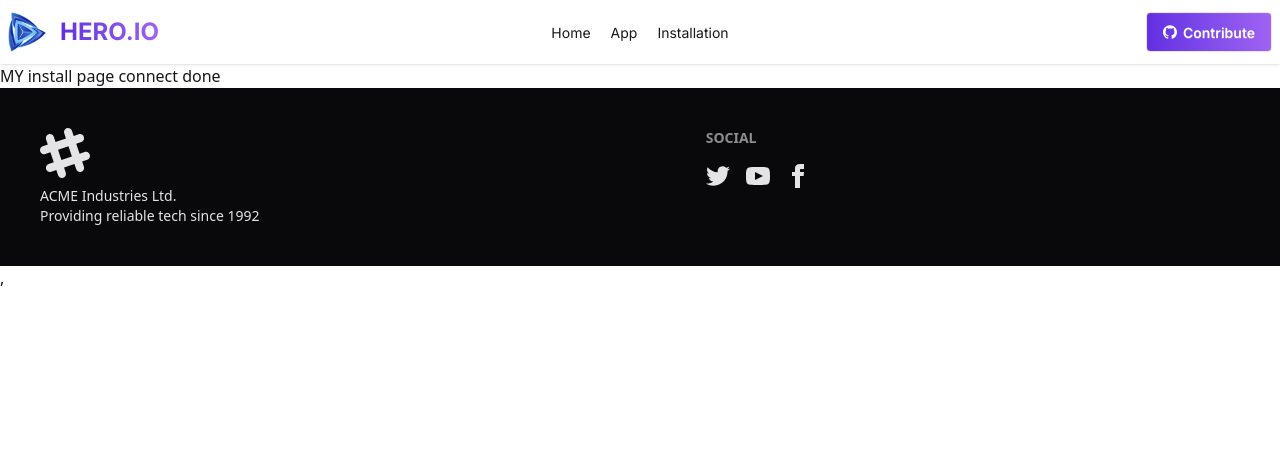
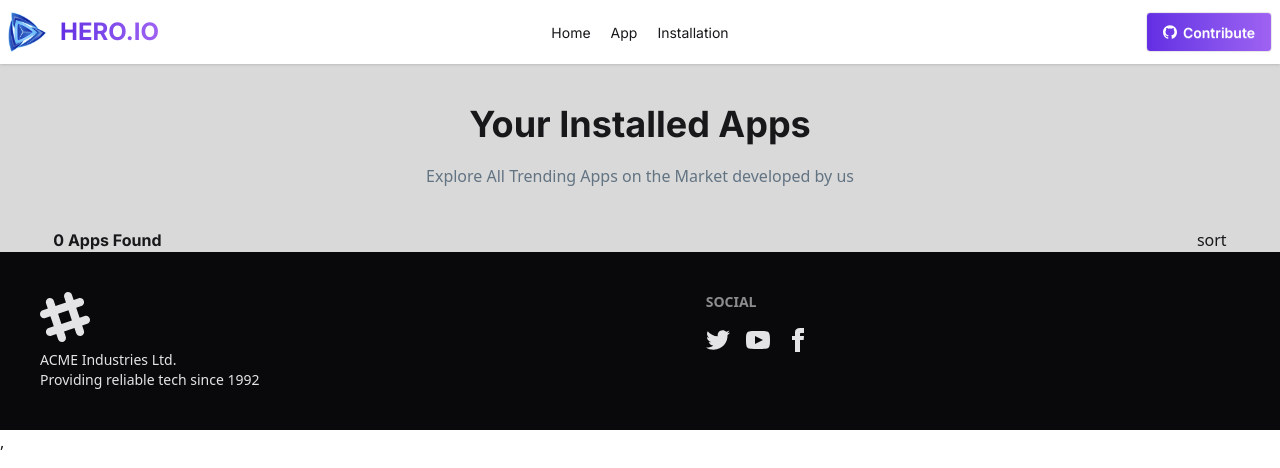
Before and after one commit to mahidur-190100/hero-project, a React (Vite) app: page /Install in a window 1280 px wide. Shown: the top 468 px of the page. Built offline with nearby package versions, Linux system fonts and the light colour scheme.

Commit message:
fourth commit

```diff
--- a/src/Pages/Apps/AppDetails.jsx
+++ b/src/Pages/Apps/AppDetails.jsx
@@ -3,6 +3,7 @@ import { Link, useLoaderData, useParams } from "react-router-dom";
 import downloadImg from "../../assets/icon-downloads.png";
 import ratingsImg from "../../assets/icon-ratings.png";
 import reviewImg from "../../assets/icon-review.png";
+import { addToStoreApp } from "../../Utility/addToDB";
 
 const AppDetails = () => {
   const { Id } = useParams();
@@ -28,8 +29,17 @@ const AppDetails = () => {
     companyName,
     reviews,
     size,
-    description,
+    description
   } = AppCard;
+
+  const handleInstall =Id =>{
+    // store with id
+    // where to stroe
+    // array of collection
+    // exist check
+    // not exist push
+    addToStoreApp(Id)
+  }
   return (
     <div className="bg-[#D9D9D9]">
       <div className=" mx-auto w-11/12">
@@ -66,8 +76,8 @@ const AppDetails = () => {
                 </div>
               </div>
               <Link to="/Install">
-                <div className="btn bg-[#00D390] inter-font text-white mt-10">
-                  Install Now<span className="inter-font">({size}</span>MB)
+                <div className="btn bg-[#00D390] inter-font text-white mt-10" onClick={()=>handleInstall(Id)} >
+                    Install Now<span className="inter-font">({size}</span>MB)
                 </div>
               </Link>
             </div>
--- a/src/Pages/Apps/Apps.jsx
+++ b/src/Pages/Apps/Apps.jsx
@@ -1,6 +1,7 @@
 import React from "react";
 import AppCard from "./AppCard";
 import { useLoaderData } from "react-router";
+
 
 const Apps = () => {
   const data = useLoaderData();
--- /dev/null
+++ b/src/Pages/Installation/InstallDetails.jsx
@@ -0,0 +1,57 @@
+import React from "react";
+import { PiDownloadSimpleThin } from "react-icons/pi";
+import { IoIosStar } from "react-icons/io";
+
+const InstallDetails = ({ app }) => {
+  console.log(app);
+  const { image, title, downloads, ratingAvg, size } = app;
+
+  return (
+    <div className="bg-[#D9D9D9] py-5">
+      <div>
+        <div className="hero flex items-center justify-between bg-white p-4 rounded-xl shadow-md">
+          {/* Left side content */}
+          <div className="hero-content flex-col lg:flex-row gap-10 justify-start">
+            {/* Smaller image */}
+            <img
+              src={image}
+              className="w-24 h-24 object-cover rounded-lg shadow-2xl"
+              alt={title}
+            />
+            <div>
+              <h1 className="text-xl font-bold">{title}</h1>
+
+              <div className="flex gap-14 mt-4">
+                {/* Downloads with icon */}
+                <div className="flex items-center gap-2 text-xl font-bold inter-font">
+                  <PiDownloadSimpleThin className="text-[#00D390]" />
+                  <span>{downloads}</span>
+                </div>
+
+                {/* Rating with icon */}
+                <div className="flex items-center gap-2 text-xl font-bold inter-font">
+                  <IoIosStar className="text-yellow-500" />
+                  <span>{ratingAvg}</span>
+                </div>
+
+                {/* Size */}
+                <div className="flex items-center gap-2 text-xl font-bold inter-font">
+                  <span>{size} MB</span>
+                </div>
+              </div>
+            </div>
+          </div>
+
+          {/* Right side button */}
+          <div>
+            <div className="btn bg-[#00D390] inter-font text-white mt-10">
+              Uninstall
+            </div>
+          </div>
+        </div>
+      </div>
+    </div>
+  );
+};
+
+export default InstallDetails;
--- a/src/Pages/Installation/Installation.jsx
+++ b/src/Pages/Installation/Installation.jsx
@@ -1,14 +1,51 @@
-import React from 'react'
-import { useLoaderData } from 'react-router'
+import React, { useEffect, useState } from "react";
+import { useLoaderData } from "react-router";
+import { getStoreApp } from "../../Utility/addToDB";
+import InstallDetails from "./installDetails";
 
 const Installation = () => {
-    const data = useLoaderData();
-    console.log(data)
+  const [installAppList, setInstallAppList] = useState([]);
+  const data = useLoaderData();
+  console.log(data);
+  useEffect(() => {
+    const storeAppData = getStoreApp();
+    // console.log(storeAppData)
+    const ConvertedStoreAppData = storeAppData.map((app) => parseInt(app));
+    // console.log(ConvertedStoreAppData)
+    const installApp = data.filter((app) =>
+      ConvertedStoreAppData.includes(app.id)
+    );
+    setInstallAppList(installApp);
+  }, [data]);
   return (
-    <div>
-     MY install page connect done
+    <div className="bg-[#D9D9D9]">
+      <div className=" w-11/12 mx-auto">
+        <div className="text-center py-10">
+          <h1 className="text-4xl font-bold inter-font mb-5">
+            Your Installed Apps
+          </h1>
+          <p className="text-[#627382]">
+            Explore All Trending Apps on the Market developed by us
+          </p>
+        </div>
+        <div>
+          <div className="flex justify-between">
+            <h1 className="font-bold inter-font">
+              <span>{installAppList.length} Apps Found</span>
+            </h1>
+            sort
+          </div>
+        </div>
+        <div>
+          {installAppList.map((app) => (
+            <InstallDetails key={app.id} app={app}>
+              {" "}
+            </InstallDetails>
+          ))}
+        </div>
+      </div>
     </div>
-  )
-}
+  );
+};
 
-export default Installation
+export default Installation;
--- /dev/null
+++ b/src/Utility/addToDB.js
@@ -0,0 +1,31 @@
+const getStoreApp =()=>{
+    const StoredAppSTR = localStorage.getItem("InstallList")
+    if(StoredAppSTR){
+        const StoredAppData= JSON.parse(StoredAppSTR);
+        return StoredAppData
+
+    }
+    else{
+        return [];
+    }
+}
+
+
+
+
+
+const addToStoreApp =(Id)=>{
+    const StoredAppData = getStoreApp();
+
+    if (StoredAppData.includes(Id)){
+        alert ("Already Installed")
+
+    }
+    else{
+        StoredAppData.push(Id)
+    }
+// console.log(StoredAppData)
+    const data = JSON.stringify( StoredAppData)
+    localStorage.setItem("InstallList",data)
+}
+export {addToStoreApp,getStoreApp}
```
